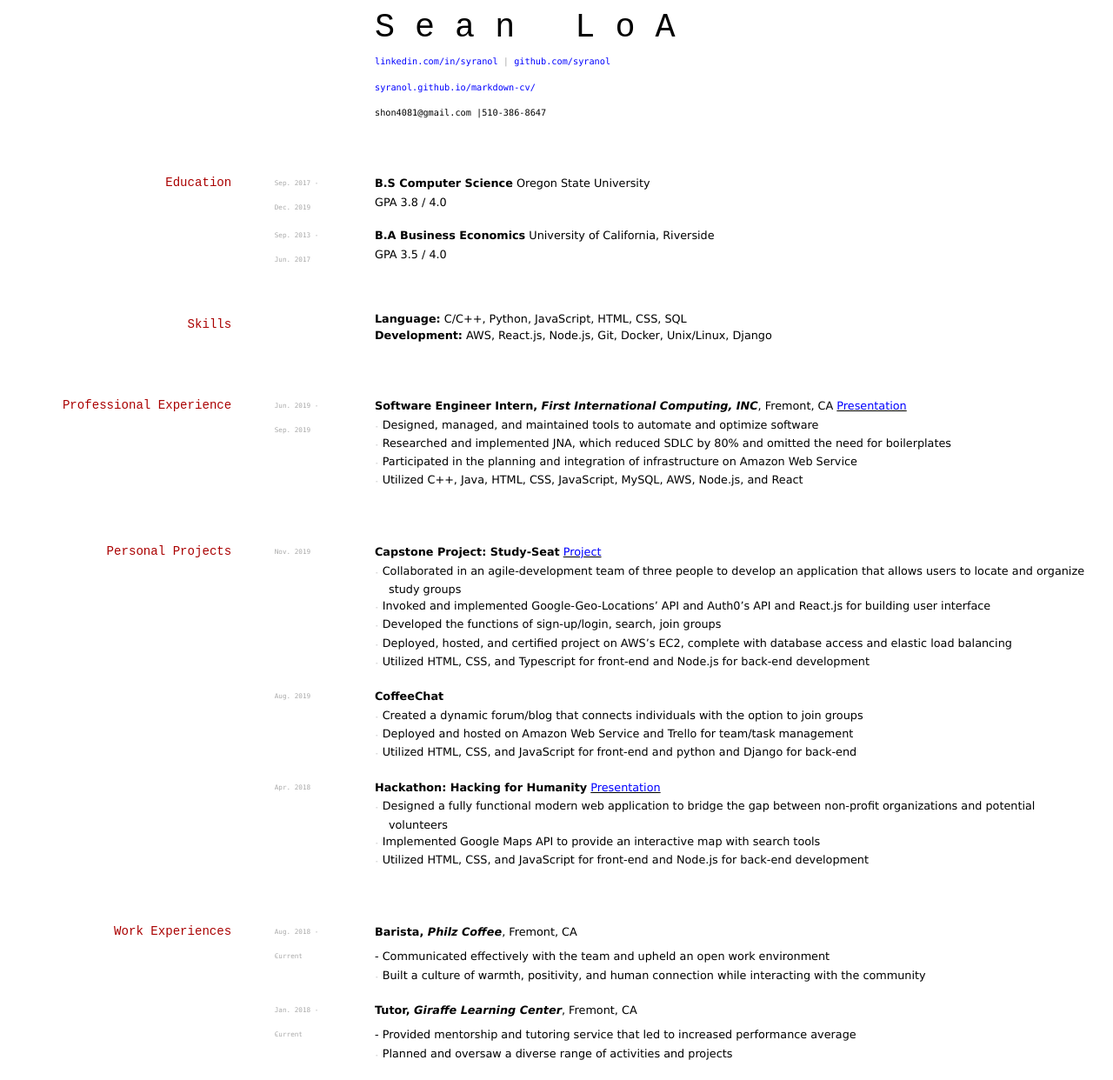
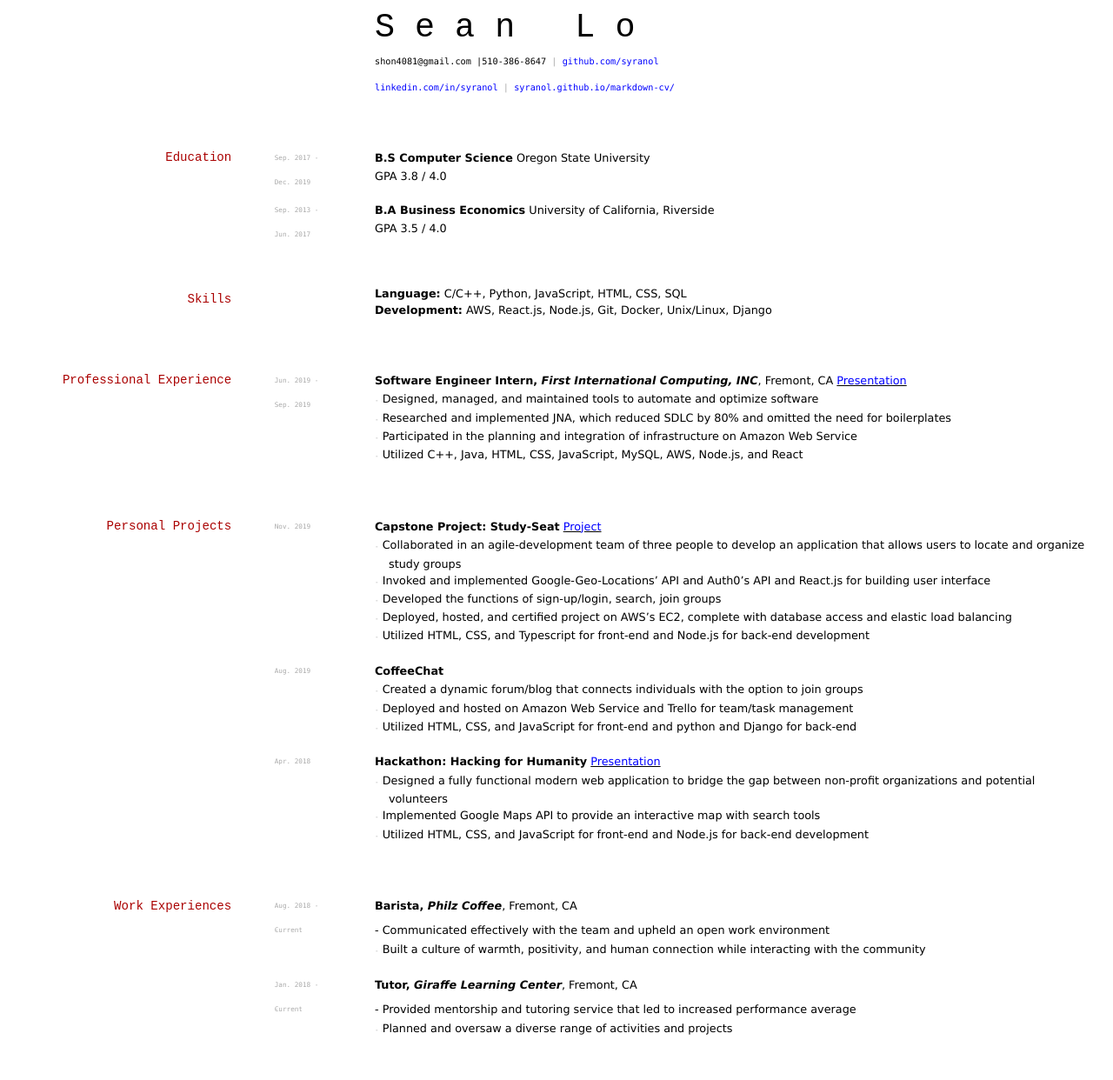
Before and after one commit to elipapa/markdown-cv, a Jekyll site: the page built from index.md, in a window 1280 px wide. Shown: the whole page at 87% size. Built offline with Jekyll 4.4.1, drawn with Linux system fonts in a browser that asks for light colours; after the commit the page ends 1213 px from its top, so only the background shows below that.

Commit message:
Update index.md

```diff
--- a/index.md
+++ b/index.md
@@ -3,21 +3,19 @@ layout: cv
 title: Sean Lo's Resume
 ---
 
-# S e a n     <span style="opacity:0;">_</span> L o A
+# S e a n     <span style="opacity:0;">_</span> L o
 
 
 <div id="webaddress">
-  <a href="https://www.linkedin.com/in/syranol"><font color="blue">linkedin.com/in/syranol </font></a>
+  <a><font color="black"> shon4081@gmail.com |510-386-8647 </font> </a>
   | <a href="https://github.com/syranol"><font color="blue">github.com/syranol</font></a>
 </div>
 
 <div id="webaddress">
-  <a href="https://syranol.github.io/markdown-cv/"><font color="blue">syranol.github.io/markdown-cv/ </font></a>
+  <a href="https://www.linkedin.com/in/syranol"><font color="blue">linkedin.com/in/syranol </font></a>
+  | <a href="https://syranol.github.io/markdown-cv/"><font color="blue">syranol.github.io/markdown-cv/ </font></a>
 </div>
 
-<div id="webaddress">
-  <a><font color="black"> shon4081@gmail.com |510-386-8647 </font> </a>
-</div>
 ## Education
 
 `Sep. 2017 -`
```
